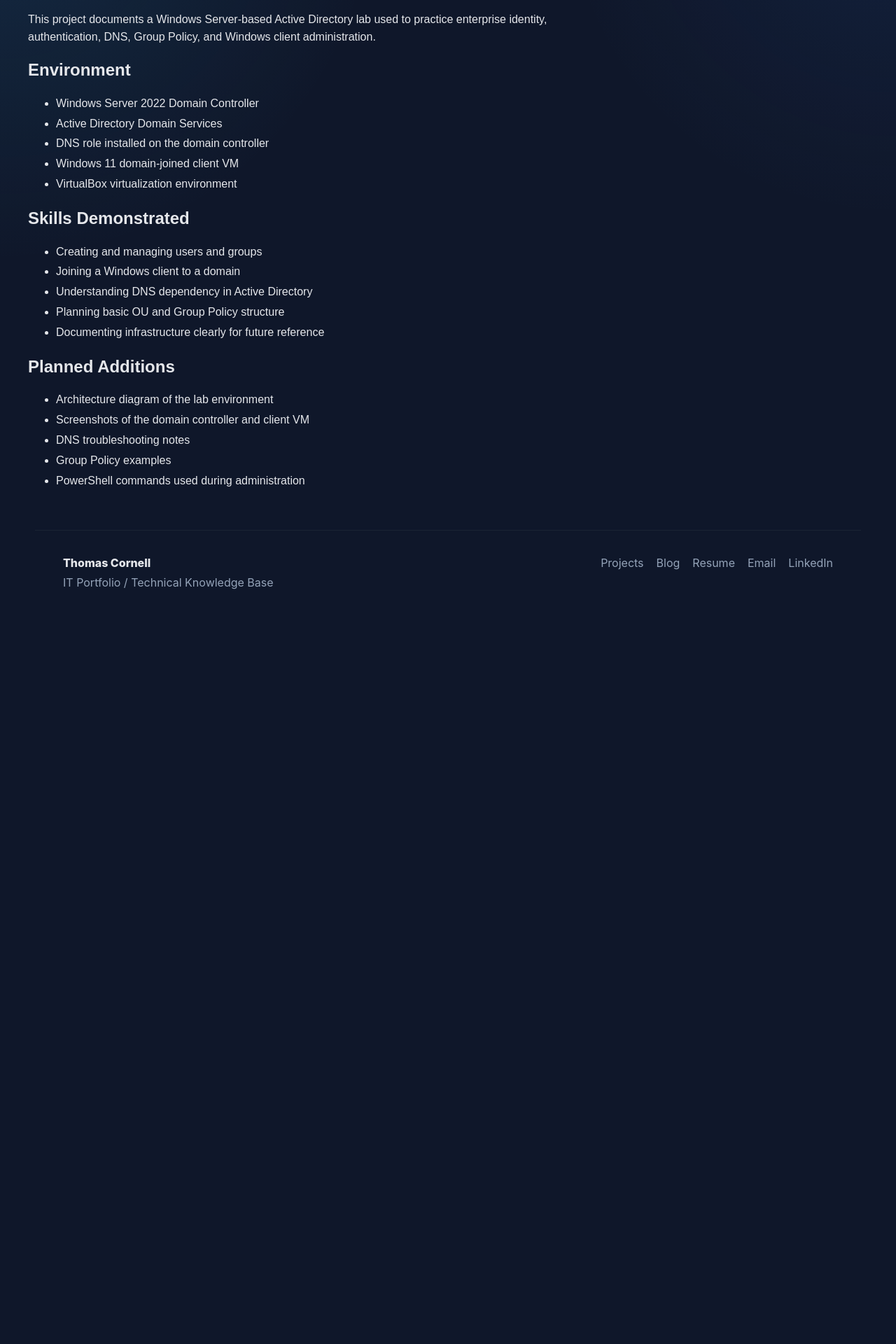
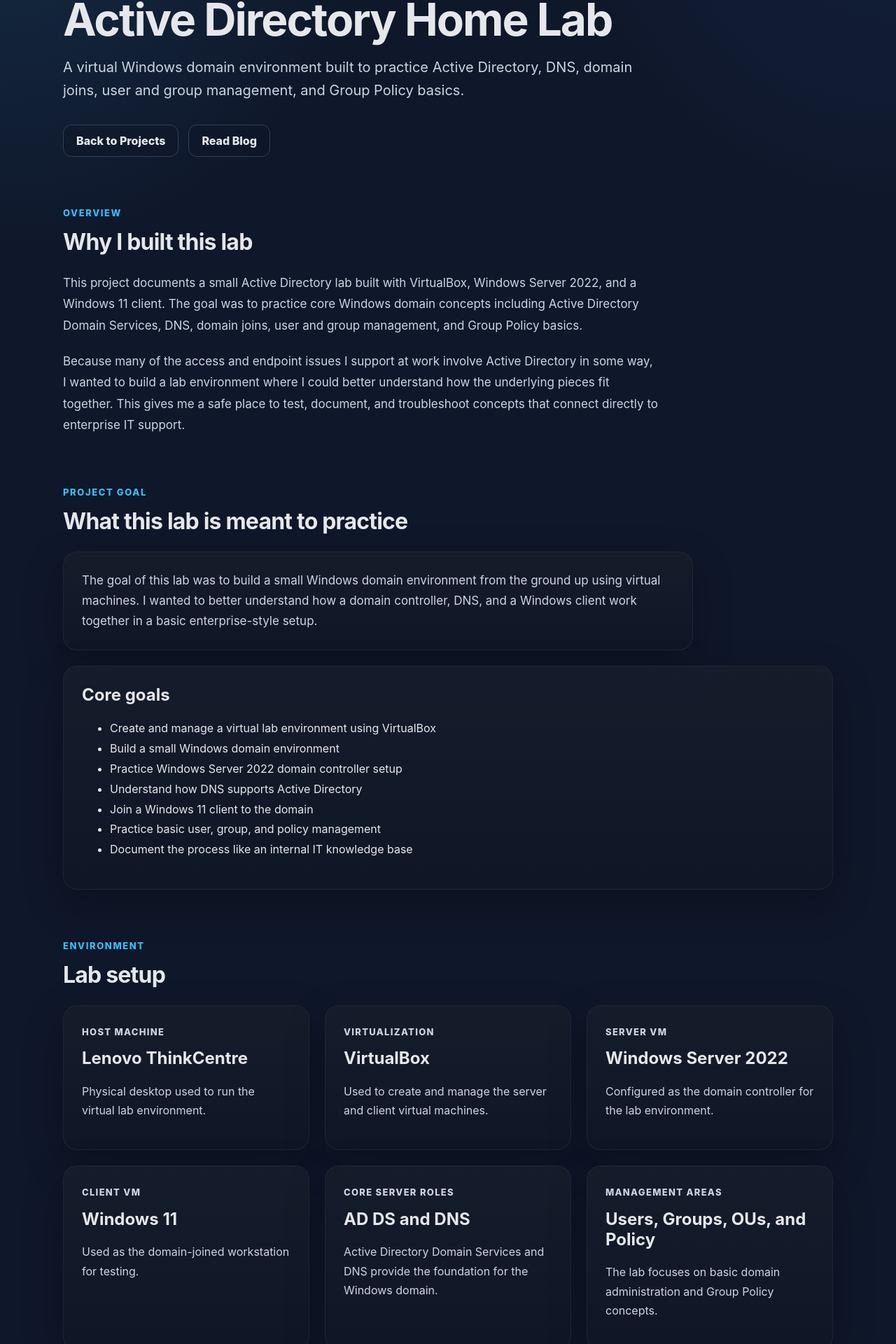
Before and after one commit to thcornell/portfolio-site, a Next.js app: page /projects/active-directory in a window 1280 px wide. Shown: the part 170-2090 px from the top of the page at 70% size. Before the commit the page ends 1060 px from the top, so only its background shows below. Built offline with nearby package versions, Linux system fonts and the light colour scheme.

Commit message:
add detail to AD Project page

```diff
--- a/app/projects/active-directory/page.tsx
+++ b/app/projects/active-directory/page.tsx
@@ -1,40 +1,235 @@
+import Link from "next/link";
+
+const configuredItems = [
+  "Installed VirtualBox on the host machine",
+  "Created a Windows Server 2022 virtual machine",
+  "Created a Windows 11 virtual machine",
+  "Installed Active Directory Domain Services",
+  "Promoted the server to a domain controller",
+  "Configured DNS for the domain",
+  "Created organizational units",
+  "Created test users",
+  "Created security groups",
+  "Joined the Windows 11 client to the domain",
+  "Logged into the Windows 11 client with a domain user",
+  "Created or tested a Group Policy Object",
+  "Troubleshot DNS, domain join, or login issues",
+];
+
+const skills = [
+  "Virtual machine setup and management",
+  "Windows Server 2022 administration",
+  "Active Directory Domain Services setup",
+  "DNS configuration and troubleshooting",
+  "Windows domain join process",
+  "User, group, and OU management",
+  "Basic Group Policy testing",
+  "Technical documentation",
+];
+
+const nextImprovements = [
+  "Add screenshots of the domain controller, AD Users and Computers, DNS, and Group Policy",
+  "Document specific Group Policy examples",
+  "Add a second Windows client for additional testing",
+  "Practice shared folder and mapped drive configuration",
+  "Add PowerShell examples for user and group management",
+  "Create a more polished visual network diagram",
+  "Continue documenting troubleshooting scenarios",
+];
+
 export default function ActiveDirectoryProject() {
   return (
-    <main style={{ fontFamily: "Arial", padding: "40px" }}>
-      <h1>Active Directory Home Lab</h1>
+    <main className="page">
+      <p className="home-kicker">Project Case Study</p>
 
-      <p style={{ maxWidth: "800px", lineHeight: "1.6" }}>
-        This project documents a Windows Server-based Active Directory lab used
-        to practice enterprise identity, authentication, DNS, Group Policy, and
-        Windows client administration.
+      <h1 className="hero-title">Active Directory Home Lab</h1>
+
+      <p className="hero-subtitle">
+        A virtual Windows domain environment built to practice Active Directory,
+        DNS, domain joins, user and group management, and Group Policy basics.
       </p>
 
-      <h2>Environment</h2>
+      <div className="button-row">
+        <Link href="/projects" className="button-secondary">
+          Back to Projects
+        </Link>
+
+        <Link href="/blog" className="button-secondary">
+          Read Blog
+        </Link>
+      </div>
+
+      <section className="section">
+        <div className="section-heading">
+          <p className="home-kicker">Overview</p>
+          <h2>Why I built this lab</h2>
+        </div>
+
+        <div className="prose">
+          <p>
+            This project documents a small Active Directory lab built with
+            VirtualBox, Windows Server 2022, and a Windows 11 client. The goal
+            was to practice core Windows domain concepts including Active
+            Directory Domain Services, DNS, domain joins, user and group
+            management, and Group Policy basics.
+          </p>
+
+          <p>
+            Because many of the access and endpoint issues I support at work
+            involve Active Directory in some way, I wanted to build a lab
+            environment where I could better understand how the underlying
+            pieces fit together. This gives me a safe place to test, document,
+            and troubleshoot concepts that connect directly to enterprise IT
+            support.
+          </p>
+        </div>
+      </section>
+
+      <section className="section">
+        <div className="section-heading">
+          <p className="home-kicker">Project Goal</p>
+          <h2>What this lab is meant to practice</h2>
+        </div>
+
+        <div className="plain-card">
+          <p>
+            The goal of this lab was to build a small Windows domain environment
+            from the ground up using virtual machines. I wanted to better
+            understand how a domain controller, DNS, and a Windows client work
+            together in a basic enterprise-style setup.
+          </p>
+        </div>
+
+        <div className="grid" style={{ marginTop: "22px" }}>
+          <div className="card">
+            <h2>Core goals</h2>
             <ul>
-        <li>Windows Server 2022 Domain Controller</li>
-        <li>Active Directory Domain Services</li>
-        <li>DNS role installed on the domain controller</li>
-        <li>Windows 11 domain-joined client VM</li>
-        <li>VirtualBox virtualization environment</li>
+              <li>Create and manage a virtual lab environment using VirtualBox</li>
+              <li>Build a small Windows domain environment</li>
+              <li>Practice Windows Server 2022 domain controller setup</li>
+              <li>Understand how DNS supports Active Directory</li>
+              <li>Join a Windows 11 client to the domain</li>
+              <li>Practice basic user, group, and policy management</li>
+              <li>Document the process like an internal IT knowledge base</li>
             </ul>
+          </div>
+        </div>
+      </section>
 
-      <h2>Skills Demonstrated</h2>
+      <section className="section">
+        <div className="section-heading">
+          <p className="home-kicker">Environment</p>
+          <h2>Lab setup</h2>
+        </div>
+
+        <div className="grid">
+          <div className="card">
+            <p className="feature-type">Host Machine</p>
+            <h2>Lenovo ThinkCentre</h2>
+            <p>Physical desktop used to run the virtual lab environment.</p>
+          </div>
+
+          <div className="card">
+            <p className="feature-type">Virtualization</p>
+            <h2>VirtualBox</h2>
+            <p>Used to create and manage the server and client virtual machines.</p>
+          </div>
+
+          <div className="card">
+            <p className="feature-type">Server VM</p>
+            <h2>Windows Server 2022</h2>
+            <p>Configured as the domain controller for the lab environment.</p>
+          </div>
+
+          <div className="card">
+            <p className="feature-type">Client VM</p>
+            <h2>Windows 11</h2>
+            <p>Used as the domain-joined workstation for testing.</p>
+          </div>
+
+          <div className="card">
+            <p className="feature-type">Core Server Roles</p>
+            <h2>AD DS and DNS</h2>
+            <p>
+              Active Directory Domain Services and DNS provide the foundation
+              for the Windows domain.
+            </p>
+          </div>
+
+          <div className="card">
+            <p className="feature-type">Management Areas</p>
+            <h2>Users, Groups, OUs, and Policy</h2>
+            <p>
+              The lab focuses on basic domain administration and Group Policy
+              concepts.
+            </p>
+          </div>
+        </div>
+      </section>
+
+      <section className="section">
+        <div className="section-heading">
+          <p className="home-kicker">Lab Architecture</p>
+          <h2>How the environment is organized</h2>
+        </div>
+
+        <div className="prose">
+          <pre>
+            <code>{`Windows 10 Host
+└── VirtualBox
+    ├── Windows Server 2022
+    │   ├── Active Directory Domain Services
+    │   └── DNS
+    └── Windows 11 Client
+        └── Domain-joined workstation`}</code>
+          </pre>
+        </div>
+      </section>
+
+      <section className="section">
+        <div className="section-heading">
+          <p className="home-kicker">Configuration</p>
+          <h2>What I configured</h2>
+        </div>
+
+        <div className="card">
           <ul>
-        <li>Creating and managing users and groups</li>
-        <li>Joining a Windows client to a domain</li>
-        <li>Understanding DNS dependency in Active Directory</li>
-        <li>Planning basic OU and Group Policy structure</li>
-        <li>Documenting infrastructure clearly for future reference</li>
+            {configuredItems.map((item) => (
+              <li key={item}>{item}</li>
+            ))}
           </ul>
+        </div>
+      </section>
 
-      <h2>Planned Additions</h2>
+      <section className="section">
+        <div className="section-heading">
+          <p className="home-kicker">Skills Demonstrated</p>
+          <h2>Technical areas practiced</h2>
+        </div>
+
+        <div className="grid">
+          {skills.map((skill) => (
+            <div className="card" key={skill}>
+              <h2>{skill}</h2>
+            </div>
+          ))}
+        </div>
+      </section>
+
+      <section className="section">
+        <div className="section-heading">
+          <p className="home-kicker">Next Improvements</p>
+          <h2>How I plan to keep building on this lab</h2>
+        </div>
+
+        <div className="card">
           <ul>
-        <li>Architecture diagram of the lab environment</li>
-        <li>Screenshots of the domain controller and client VM</li>
-        <li>DNS troubleshooting notes</li>
-        <li>Group Policy examples</li>
-        <li>PowerShell commands used during administration</li>
+            {nextImprovements.map((item) => (
+              <li key={item}>{item}</li>
+            ))}
           </ul>
+        </div>
+      </section>
     </main>
   );
 }
```
Lines whose indentation alone changed are shown as unchanged.
